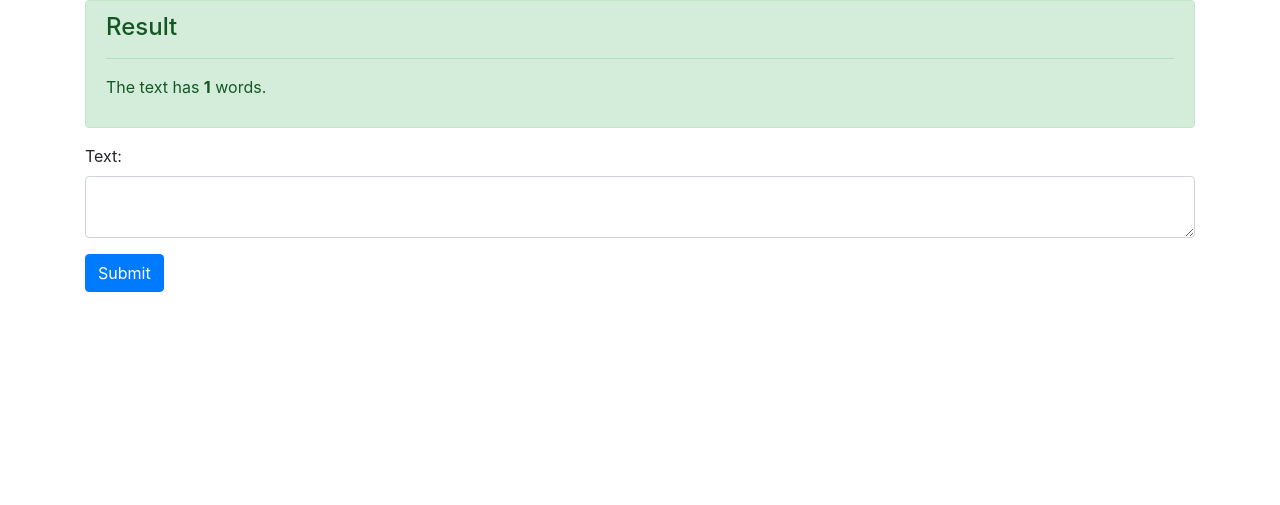
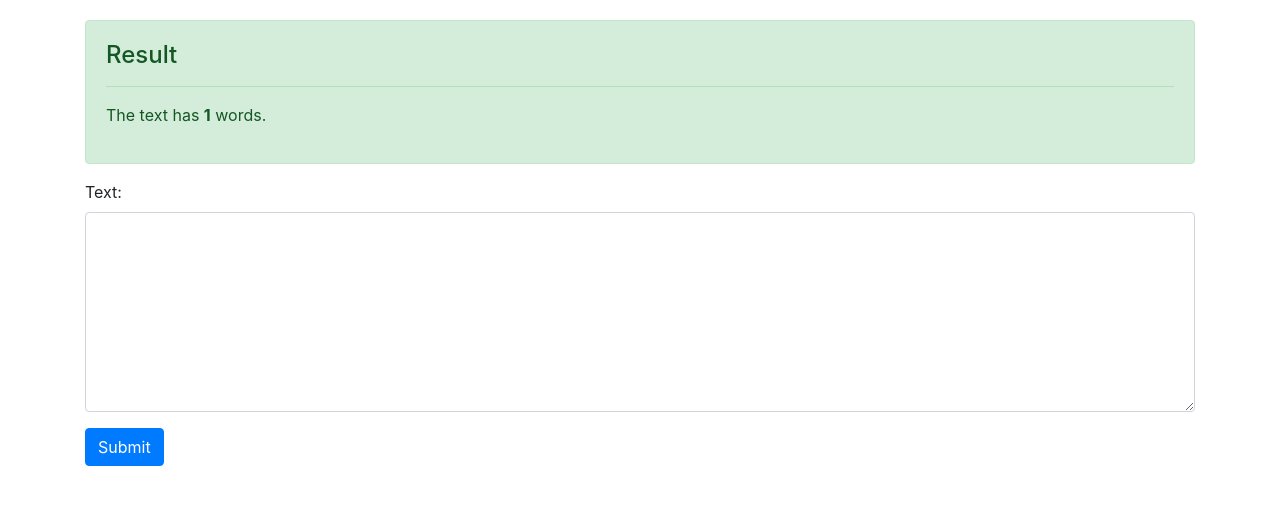
Before and after one commit to AlexJunior01/word_count, a Flask app: template templates/index.html in a window 1280 px wide. Shown: the top 505 px of the page. Run offline with Flask 2, Linux system fonts and the light colour scheme; the template is opened without the code that fills it: most values are stand-ins (such as "Sample title", 1, 10 or a date in 2020); some libraries are stand-ins or nearby versions.

Commit message:
Addding some CSS

```diff
--- /dev/null
+++ b/static/style.css
@@ -0,0 +1,8 @@
+#textbox{
+    min-height: 200px;
+}
+
+.response{
+    margin-top:20px;
+    padding:20px;
+}
--- a/templates/index.html
+++ b/templates/index.html
@@ -2,13 +2,14 @@
 <html>
 <head>
     <link rel="stylesheet" href="https://stackpath.bootstrapcdn.com/bootstrap/4.5.2/css/bootstrap.min.css" integrity="sha384-JcKb8q3iqJ61gNV9KGb8thSsNjpSL0n8PARn9HuZOnIxN0hoP+VmmDGMN5t9UJ0Z" crossorigin="anonymous">
+    <link href="/static/style.css" rel="stylesheet">
 </head>
 <body>
     <div class="container">
         <div class="row">
             <div class="col-12">
                 {% if error %}
-                    <div class="alert alert-danger" role="alert">
+                    <div class="response alert alert-danger" role="alert">
                         <h4 class="alert-heading">Error</h4>
                         <hr>
                         <p> {{ error }}</p>
@@ -16,7 +17,7 @@
                 {% endif %}
 
                 {% if count %}
-                    <div class="alert alert-success">
+                    <div class="response alert alert-success">
                         <h4 class="alert-heading">Result</h4>
                         <hr>
                         <p>The text has <strong>{{ count }}</strong> words.</p>
```
